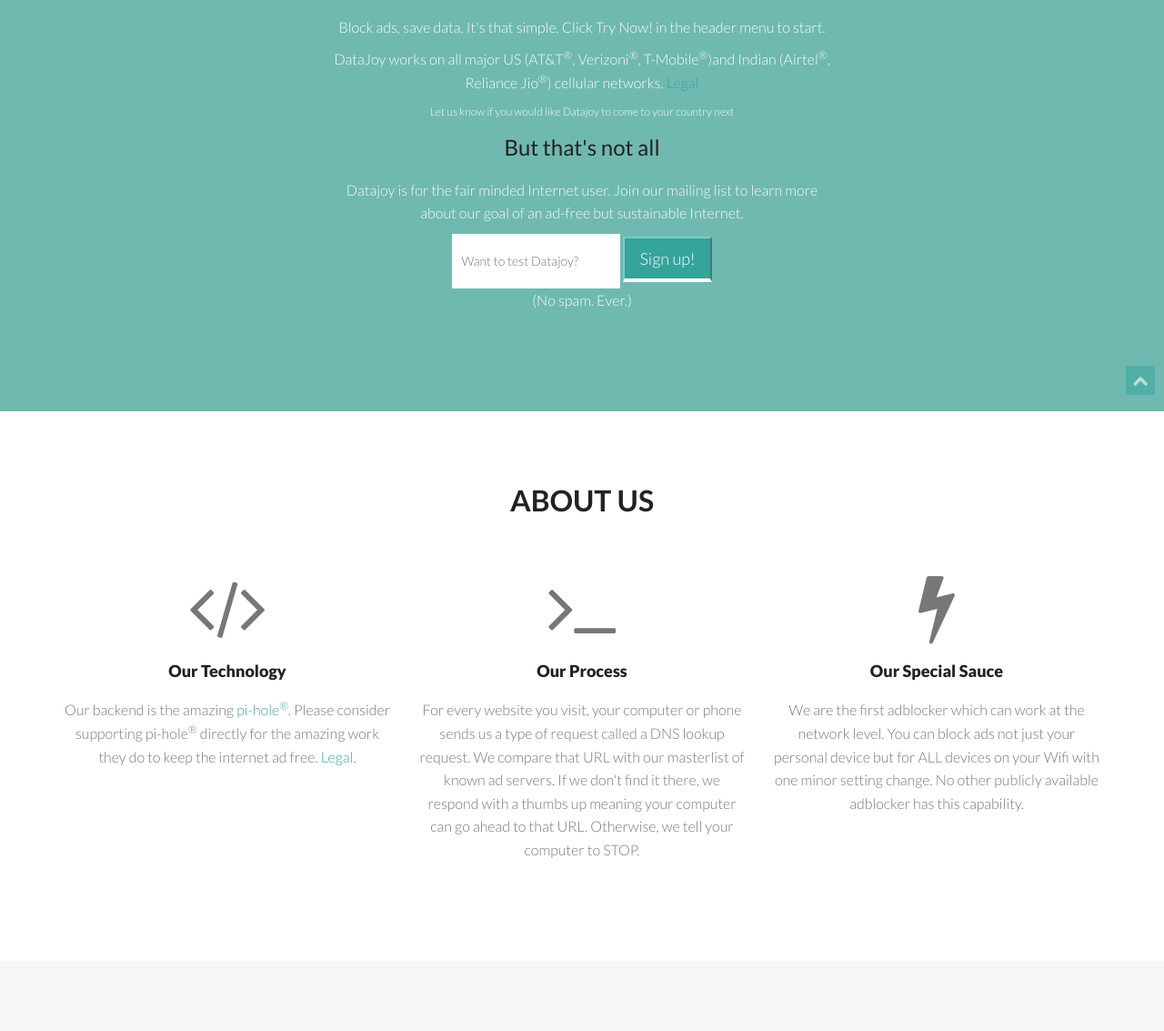
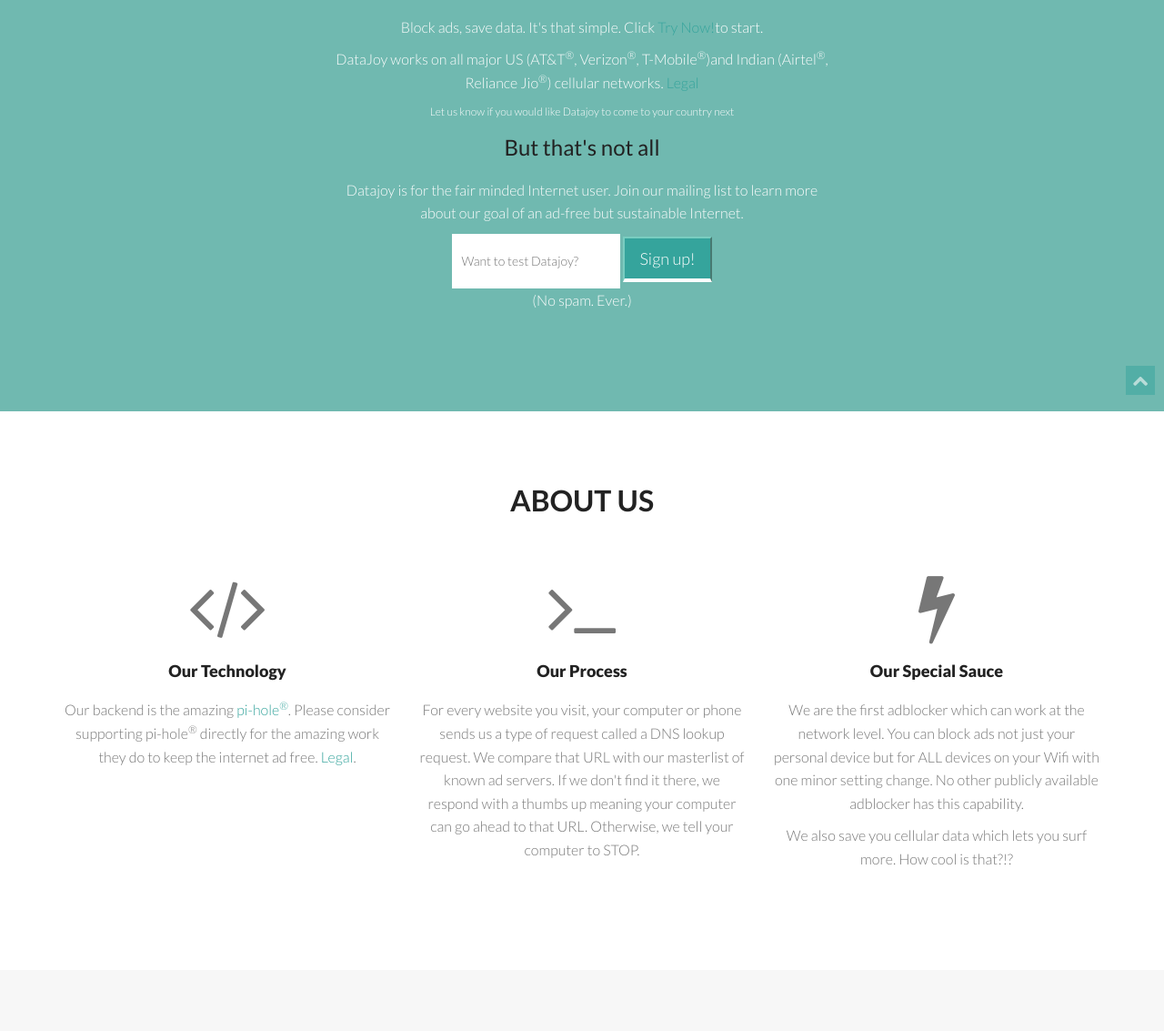
Before and after one commit to datajoyapp/datajoy, a website: page index.html in a window 1280 px wide. Shown: the part 356-1489 px from the top of the page at 91% size. Drawn offline with nearby package versions, Linux system fonts and the light colour scheme.

Commit message:
language

```diff
--- a/index.html
+++ b/index.html
@@ -78,8 +78,8 @@
 						<div class="align-center">
 							<i class="fa fa-flask fa-5x mar-bot20"></i>
 							<h2 class="slogan">Welcome to Datajoy</h2>
-							<p>Block ads, save data. It's that simple. Click Try Now! in the header menu to start.</p>
-                            <p>DataJoy works on all major US (AT&amp;T<sup>&reg;</sup>, Verizoni<sup>&reg;</sup>, T-Mobile<sup>&reg;</sup>)and Indian (Airtel<sup>&reg;</sup>, Reliance Jio<sup>&reg;</sup>) cellular networks. <a href='#' data-toggle="modal" data-target="#legalModal">Legal</a></p>
+							<p>Block ads, save data. It's that simple. Click <a href="#section-try">Try Now!</a>to start.</p>
+                            <p>DataJoy works on all major US (AT&amp;T<sup>&reg;</sup>, Verizon<sup>&reg;</sup>, T-Mobile<sup>&reg;</sup>)and Indian (Airtel<sup>&reg;</sup>, Reliance Jio<sup>&reg;</sup>) cellular networks. <a href='#' data-toggle="modal" data-target="#legalModal">Legal</a></p>
                             <div id="legalModal" class="modal fade">
                                 <div class="modal-dialog">
                                     <p>All product names, logos, and brand names are property of their respective owners. Use of these names, logos, and brands does not imply endorsement</p>
@@ -145,6 +145,8 @@
 						<i class="fa fa-bolt fa-5x mar-bot20"></i>
 						<h4 class="text-bold">Our Special Sauce</h4>
 						<p>We are the first adblocker which can work at the network level. You can block ads not just your personal device but for ALL devices on your Wifi with one minor setting change. No other publicly available adblocker has this capability.
+						</p>
+						<p>We also save you cellular data which lets you surf more. How cool is that?!?</p>
 						</p>
 					</div>
 				</div>
```
